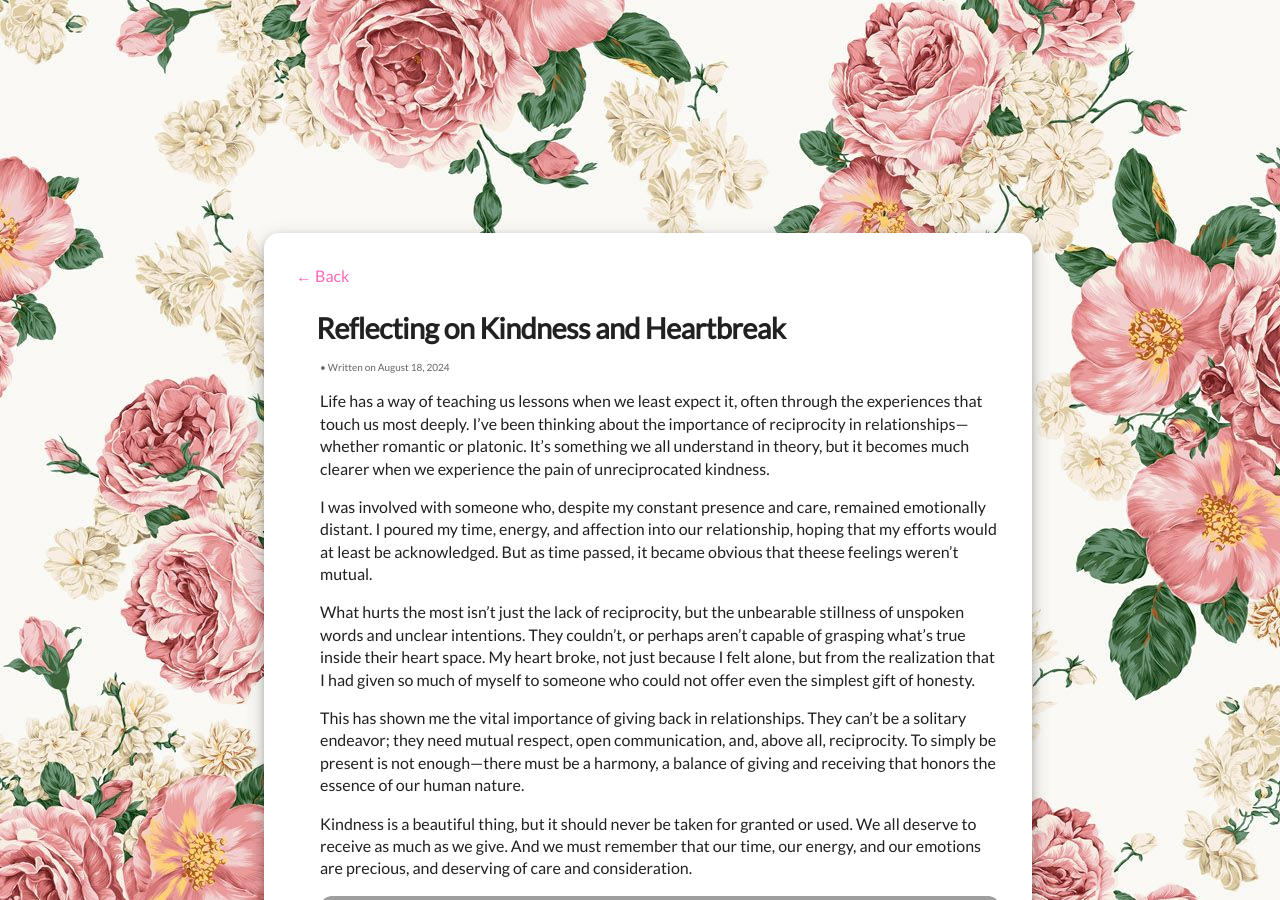
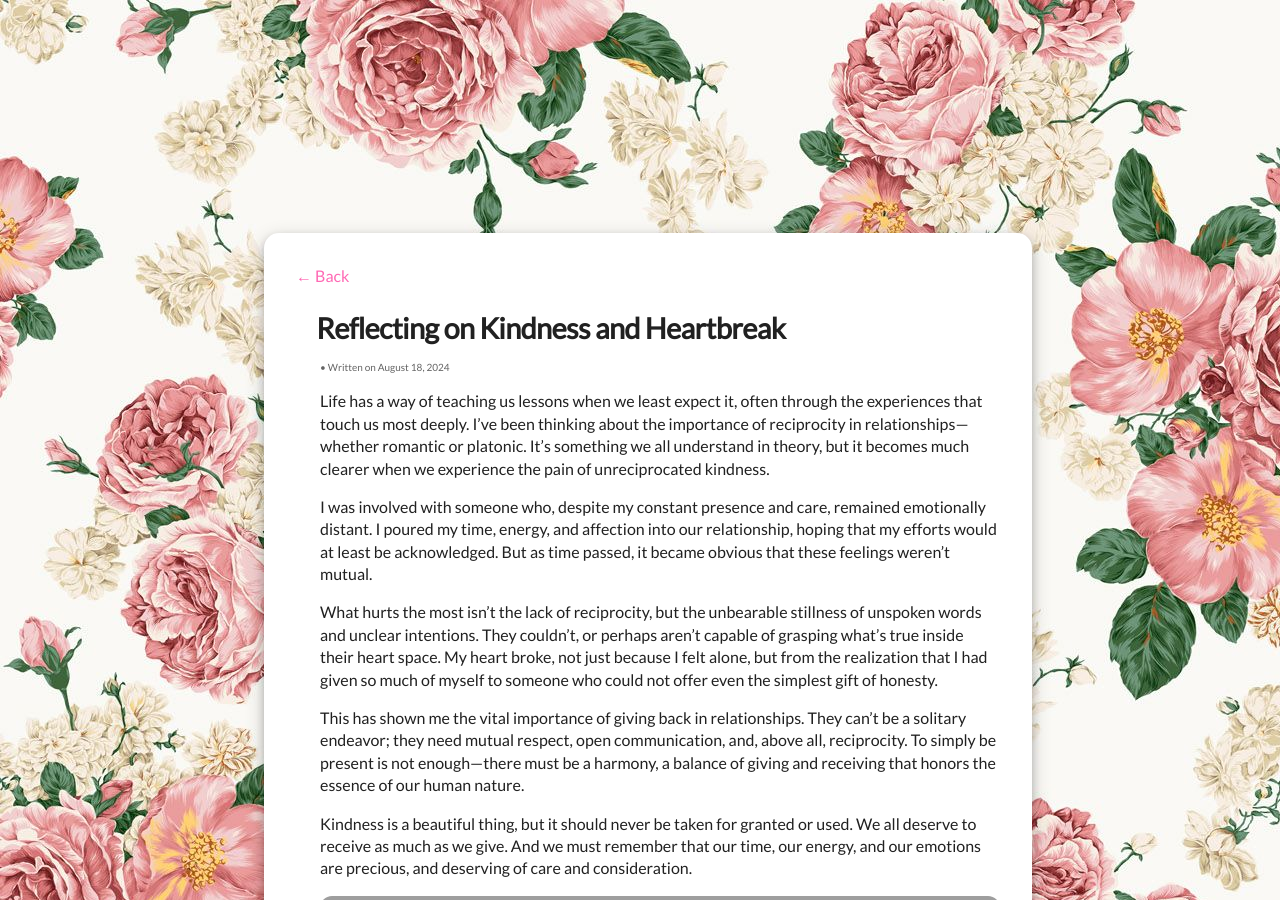
Before and after one commit to xaymup/xaymup.github.io, a Jekyll site: the page built from _posts/2024-8-18-reflecting-on-kindness-and-heartbreak.md, in a window 1280 px wide and 900 px high. Built offline with Jekyll 4.4.1, drawn with Linux system fonts in a browser that asks for light colours; grey boxes are pictures that could not be loaded.

Commit message:
Update 2024-8-18-reflecting-on-kindness-and-heartbreak.md

```diff
--- a/_posts/2024-8-18-reflecting-on-kindness-and-heartbreak.md
+++ b/_posts/2024-8-18-reflecting-on-kindness-and-heartbreak.md
@@ -5,9 +5,9 @@ title: Reflecting on Kindness and Heartbreak
 
 Life has a way of teaching us lessons when we least expect it, often through the experiences that touch us most deeply. I’ve been thinking about the importance of reciprocity in relationships—whether romantic or platonic. It’s something we all understand in theory, but it becomes much clearer when we experience the pain of unreciprocated kindness.
 
-I was involved with someone who, despite my constant presence and care, remained emotionally distant. I poured my time, energy, and affection into our relationship, hoping that my efforts would at least be acknowledged. But as time passed, it became obvious that theese feelings weren’t mutual.
+I was involved with someone who, despite my constant presence and care, remained emotionally distant. I poured my time, energy, and affection into our relationship, hoping that my efforts would at least be acknowledged. But as time passed, it became obvious that these feelings weren’t mutual.
 
-What hurts the most isn't just the lack of reciprocity, but the unbearable stillness of unspoken words and unclear intentions. They couldn’t, or perhaps aren’t capable of grasping what's true inside their heart space. My heart broke, not just because I felt alone, but from the realization that I had given so much of myself to someone who could not offer even the simplest gift of honesty.
+What hurts the most isn't the lack of reciprocity, but the unbearable stillness of unspoken words and unclear intentions. They couldn’t, or perhaps aren’t capable of grasping what's true inside their heart space. My heart broke, not just because I felt alone, but from the realization that I had given so much of myself to someone who could not offer even the simplest gift of honesty.
 
 This has shown me the vital importance of giving back in relationships. They can’t be a solitary endeavor; they need mutual respect, open communication, and, above all, reciprocity. To simply be present is not enough—there must be a harmony, a balance of giving and receiving that honors the essence of our human nature.
 
```
